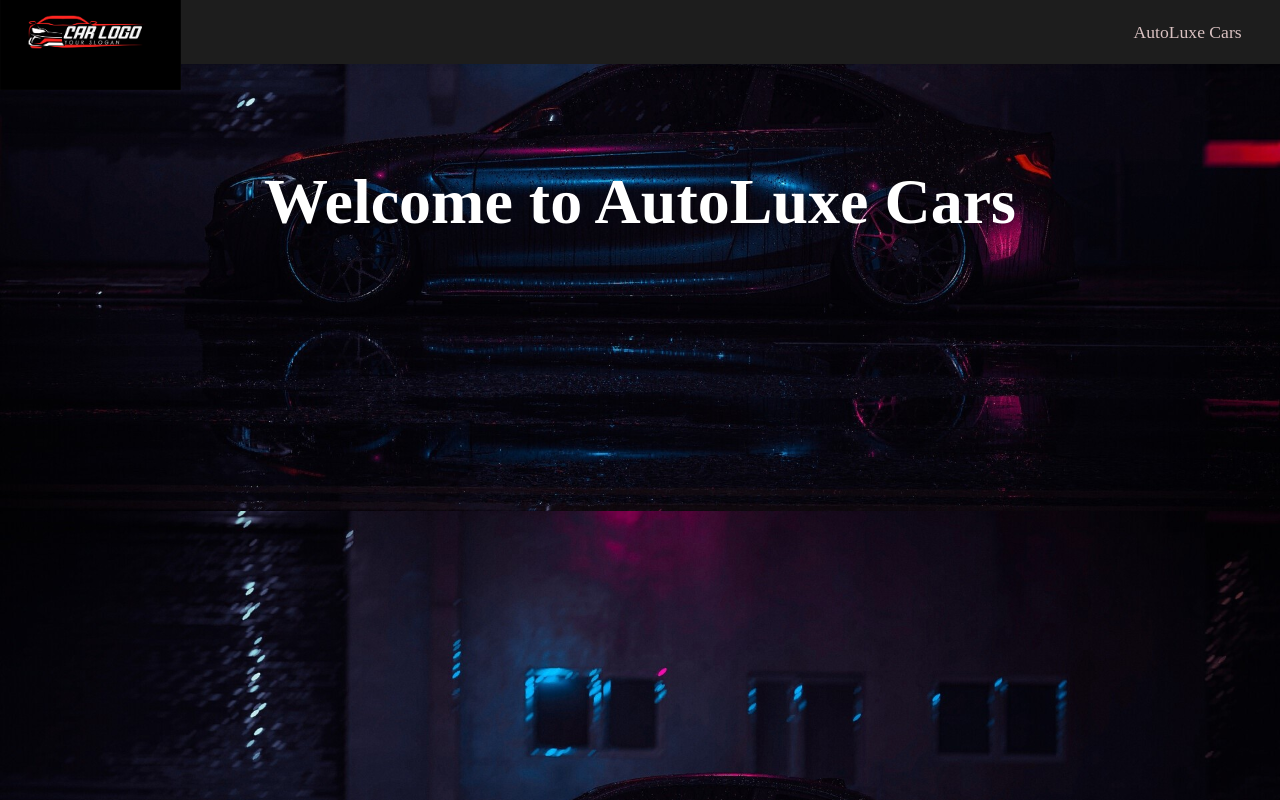
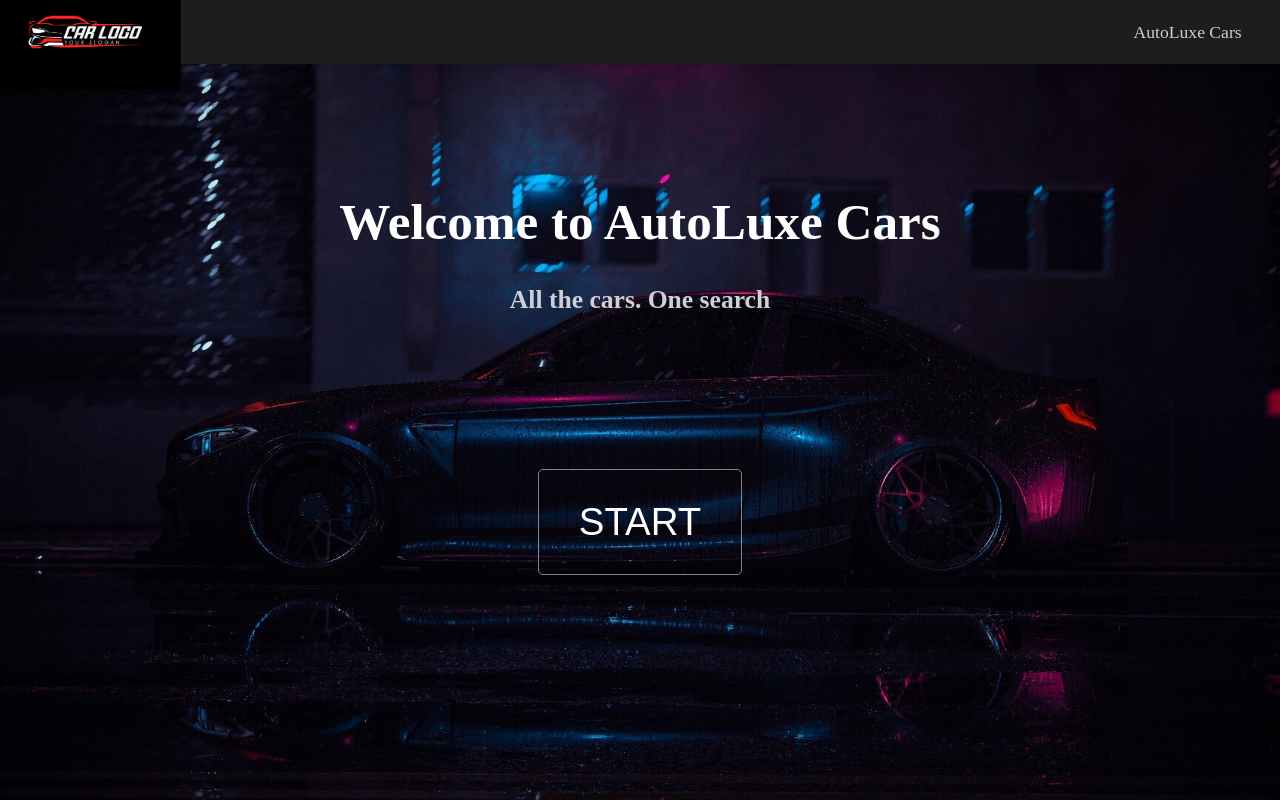
Before and after one commit to Morgana96/-Automotive-Commerce-App, a Vue app: page / in a window 1280 px wide. Built offline with nearby package versions, Linux system fonts and the light colour scheme.

Commit message:
add a button

```diff
--- a/src/components/MyHeader/index.vue
+++ b/src/components/MyHeader/index.vue
@@ -1,9 +1,7 @@
 <template>
     <header>
-
         <img src="./carLogo.jpg" alt="">
         <p> AutoLuxe Cars</p>
-
     </header>
 
 </template>
@@ -35,7 +33,7 @@ header {
     z-index: 1; /* 提高层级，确保内容在上层 */
 }
 p{
-  color: rgb(218, 194, 194);
+  color: rgb(205, 208, 213);
   margin-left: auto;
   margin-right: 3vw;
   font-size: 1.1em;
--- a/src/pages/Home/index.vue
+++ b/src/pages/Home/index.vue
@@ -1,6 +1,11 @@
 <template>
-  <div class="welcome-banner">
-    <h1>Welcome to AutoLuxe Cars</h1>
+    <div class="welcome-banner">
+    <div class="text">
+      <h1>Welcome to AutoLuxe Cars</h1>
+      <h3>All the cars. One search</h3>
+    </div>
+
+    <button>START</button>
   </div>
 </template>
 
@@ -12,28 +17,52 @@ export default {
 
 <style>
 body {
-    margin: 0;
+  margin: 0;
     padding: 0;
     background-image: url('./CarBG.jpg'); /* 替换为您的背景图像路径 */
     background-size: cover;
     background-position: center center;
-    height: 100%;
+    height: 100vh;
+    width: 100%;
     display: flex;
     justify-content: center;
     align-items: flex-start;
-    margin-top: 8vw;
+    background-repeat: no-repeat;
+}
+.text{
+  margin-top: 15vw;
 }
 
 .welcome-banner {
     text-align: center;
-    padding: 20px;
     border-radius: 10px;
     color: white;
 }
 
 h1 {
     font-weight: bold;
-    font-size: 5vw;
+    font-size: 4vw;
+}
+h3{
+  font-size: 2vw;
+  color: rgb(205, 208, 213);
+}
+button {
+  margin-top: 10vw;
+  padding: 30px 40px;
+  background-color: rgba(0, 0, 0, 0); /* 透明背景 */
+  color: #fff;
+  border: 1px solid rgba(255, 255, 255, 0.5); /* 边框效果 */
+  border-radius: 5px;
+  font-size: 3vw;
+  cursor: pointer;
+  transition: border-color 0.3s, transform 0.3s;
+}
+
+button:hover {
+  border-color: rgba(255, 255, 255, 0.7); /* 鼠标悬停时的边框颜色 */
+  transform: scale(1.05);
+  background-color: rgba(0, 0, 0, 0.4); /* 鼠标悬停时的背景颜色 */
 }
 
 </style>
```
